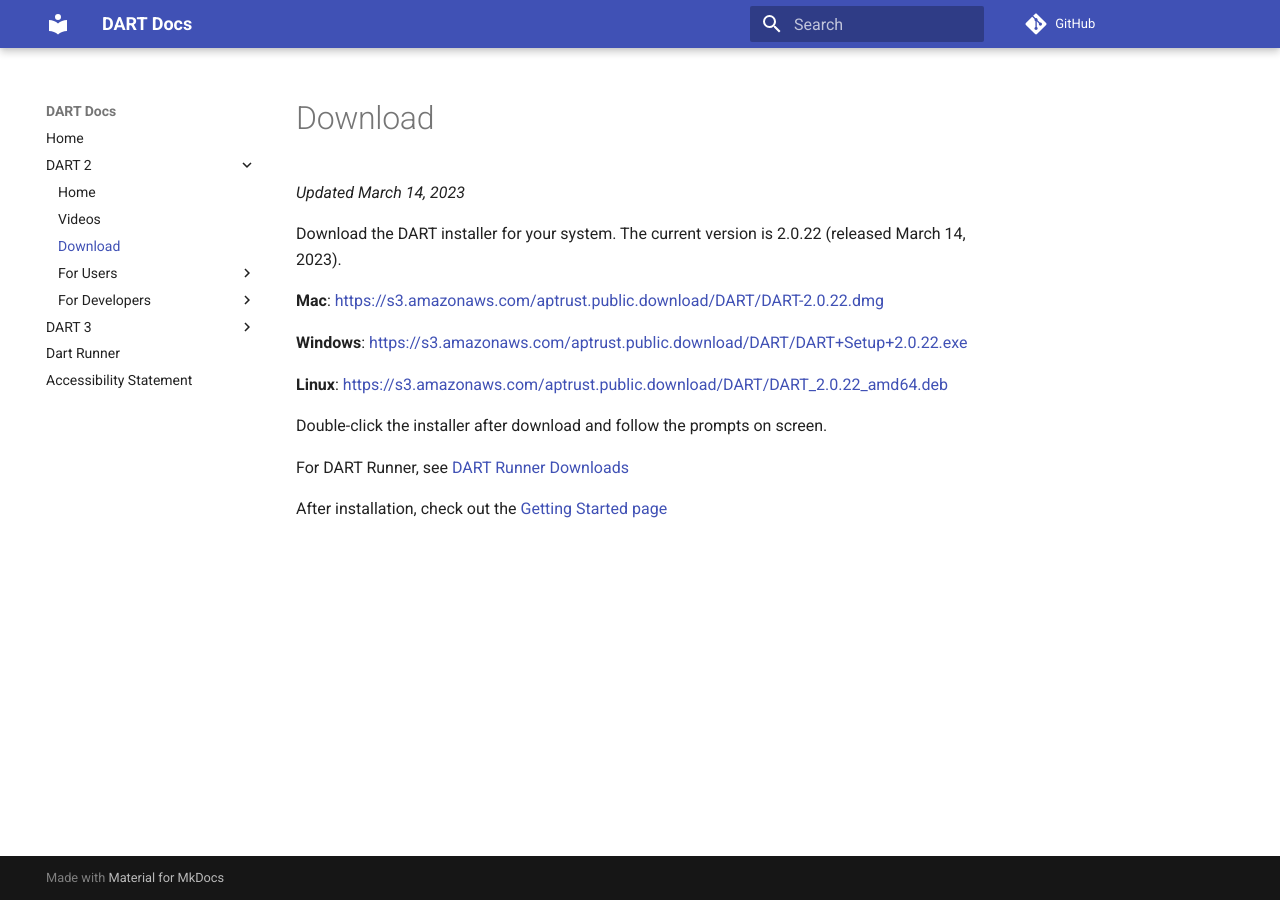
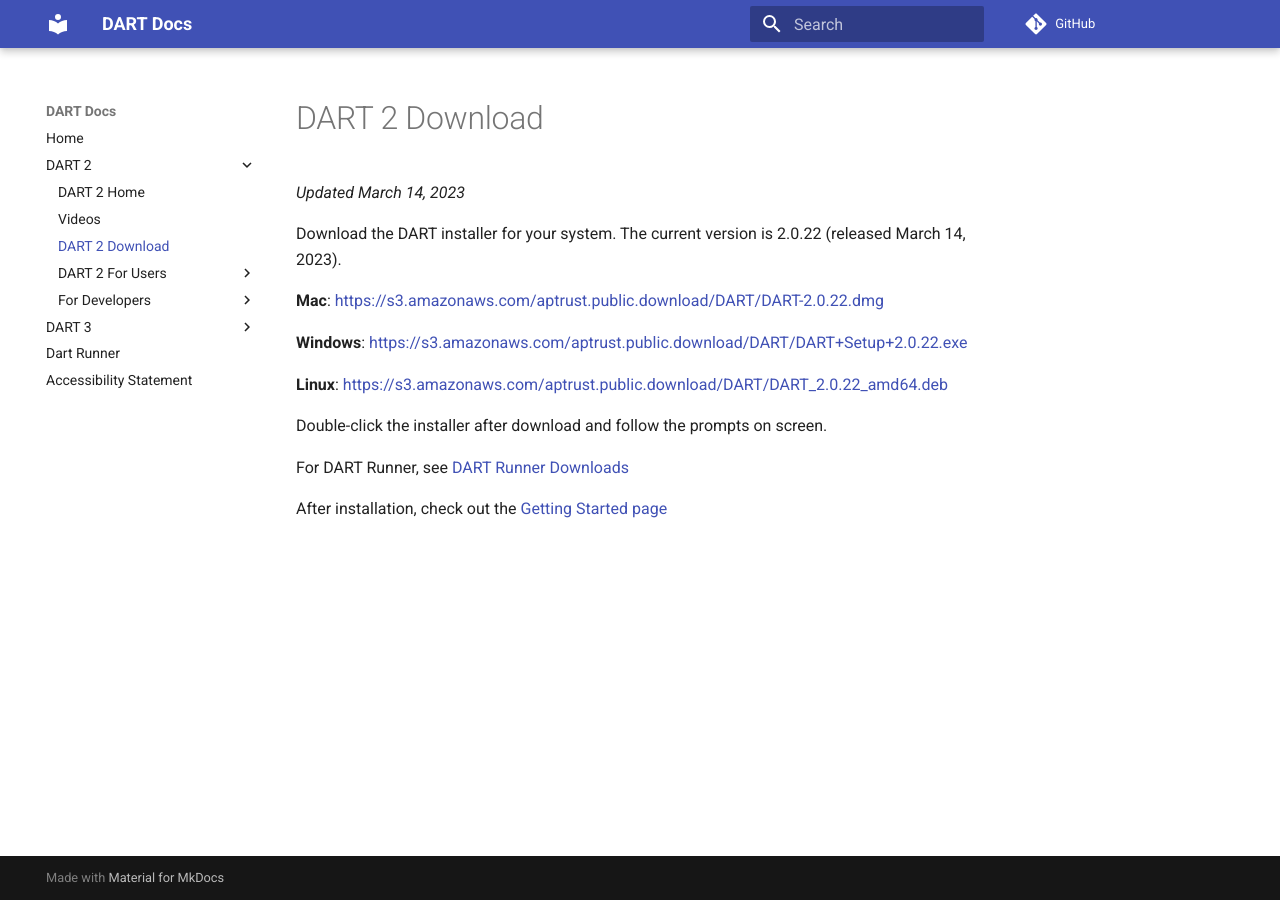
Before and after one commit to APTrust/dart-docs, an MkDocs documentation site: the page built from docs/dart2/download.md, in a window 1280 px wide. Built offline with MkDocs 1.6.1 and Material for MkDocs 9.7.7, drawn with Linux system fonts in a browser that asks for light colours; comment, search, counter and statistics services are not loaded; some of the changed lines change nothing that is shown.

Commit message:
fix(a11y): unique page titles and disambiguate DART 2/3 nav labels (WCAG 2.4.2, 2.4.4)

```diff
--- a/mkdocs.yml
+++ b/mkdocs.yml
@@ -22,46 +22,46 @@
 nav:
   - Home: index.md
   - DART 2:
-    - Home: dart2/index.md
+    - DART 2 Home: dart2/index.md
     - Videos: dart2/videos.md
-    - Download: dart2/download.md
-    - For Users:
-        - dart2/users/getting_started.md
-        - Jobs:
-            - dart2/users/jobs/index.md
-            - dart2/users/jobs/list.md
-            - dart2/users/jobs/files.md
-            - dart2/users/jobs/packaging.md
-            - dart2/users/jobs/metadata.md
-            - dart2/users/jobs/upload.md
-            - dart2/users/jobs/run.md
-            - dart2/users/jobs/delete.md
-            - dart2/users/jobs/validation.md
-            - dart2/users/jobs/troubleshooting.md
-        - Workflows:
-            - dart2/users/workflows/index.md
+    - DART 2 Download: dart2/download.md
+    - DART 2 For Users:
+        - DART 2 Getting Started: dart2/users/getting_started.md
+        - DART 2 Jobs:
+            - DART 2 Jobs: dart2/users/jobs/index.md
+            - DART 2 Listing Jobs: dart2/users/jobs/list.md
+            - DART 2 Adding Files: dart2/users/jobs/files.md
+            - DART 2 Packaging: dart2/users/jobs/packaging.md
+            - DART 2 Metadata: dart2/users/jobs/metadata.md
+            - DART 2 Uploads: dart2/users/jobs/upload.md
+            - DART 2 Run Your Job: dart2/users/jobs/run.md
+            - DART 2 Deleting Jobs: dart2/users/jobs/delete.md
+            - DART 2 Validation Jobs: dart2/users/jobs/validation.md
+            - DART 2 Troubleshooting Jobs: dart2/users/jobs/troubleshooting.md
+        - DART 2 Workflows:
+            - DART 2 Workflows: dart2/users/workflows/index.md
             - dart2/users/workflows/job_params.md
-            - dart2/users/workflows/batch_jobs.md
-        - Settings:
-            - dart2/users/settings/index.md
-            - dart2/users/settings/app_settings.md
-            - dart2/users/settings/internal_settings.md
-            - dart2/users/settings/remote_repositories.md
-            - dart2/users/settings/storage_services.md
+            - DART 2 Batch Jobs: dart2/users/workflows/batch_jobs.md
+        - DART 2 Settings:
+            - DART 2 Settings: dart2/users/settings/index.md
+            - DART 2 App Settings: dart2/users/settings/app_settings.md
+            - DART 2 Internal Settings: dart2/users/settings/internal_settings.md
+            - DART 2 Remote Repositories: dart2/users/settings/remote_repositories.md
+            - DART 2 Storage Services: dart2/users/settings/storage_services.md
             - dart2/users/settings/plugins.md
-            - dart2/users/settings/export.md
-            - dart2/users/settings/import.md
-        - Dashboard: dart2/users/dashboard.md
-        - BagIt Profiles:
-            - dart2/users/bagit/index.md
-            - dart2/users/bagit/importing.md
-            - dart2/users/bagit/exporting.md
-            - dart2/users/bagit/creating.md
-            - dart2/users/bagit/customizing.md
-        - Command Line Reference: dart2/users/command_line.md
+            - DART 2 Exporting Settings: dart2/users/settings/export.md
+            - DART 2 Importing Settings: dart2/users/settings/import.md
+        - DART 2 Dashboard: dart2/users/dashboard.md
+        - DART 2 BagIt Profiles:
+            - DART 2 BagIt Profiles: dart2/users/bagit/index.md
+            - DART 2 Importing Profiles: dart2/users/bagit/importing.md
+            - DART 2 Exporting Profiles: dart2/users/bagit/exporting.md
+            - DART 2 Creating Profiles: dart2/users/bagit/creating.md
+            - DART 2 Customizing Profiles: dart2/users/bagit/customizing.md
+        - DART 2 Command Line Reference: dart2/users/command_line.md
         - Scripting with DART: dart2/users/scripting.md
-        - Logs: dart2/users/logs.md
-        - FAQ: dart2/users/faq.md
+        - DART 2 Logs: dart2/users/logs.md
+        - DART 2 FAQ: dart2/users/faq.md
     - For Developers:
         - dart2/developers/index.md
         - Architecture: dart2/developers/architecture.md
@@ -79,44 +79,44 @@
             - Network Clients: dart2/developers/plugins/network_clients.md
             - Repository Clients: dart2/developers/plugins/repo_clients.md
   - DART 3:
-    - Home: dart3/index.md
-    - Download: dart3/download.md
-    - For Users:
-        - dart3/users/getting_started.md
-        - Jobs:
-            - dart3/users/jobs/index.md
-            - dart3/users/jobs/list.md
+    - DART 3 Home: dart3/index.md
+    - DART 3 Download: dart3/download.md
+    - DART 3 For Users:
+        - DART 3 Getting Started: dart3/users/getting_started.md
+        - DART 3 Jobs:
+            - DART 3 Jobs: dart3/users/jobs/index.md
+            - DART 3 Listing Jobs: dart3/users/jobs/list.md
             - dart3/users/jobs/artifacts.md
-            - dart3/users/jobs/files.md
-            - dart3/users/jobs/packaging.md
-            - dart3/users/jobs/metadata.md
-            - dart3/users/jobs/upload.md
+            - DART 3 Adding Files: dart3/users/jobs/files.md
+            - DART 3 Packaging: dart3/users/jobs/packaging.md
+            - DART 3 Metadata: dart3/users/jobs/metadata.md
+            - DART 3 Uploads: dart3/users/jobs/upload.md
             - dart3/users/jobs/upload_jobs.md
-            - dart3/users/jobs/run.md
-            - dart3/users/jobs/delete.md
-            - dart3/users/jobs/validation.md
+            - DART 3 Run Your Job: dart3/users/jobs/run.md
+            - DART 3 Deleting Jobs: dart3/users/jobs/delete.md
+            - DART 3 Validation Jobs: dart3/users/jobs/validation.md
             - dart3/users/jobs/download_jobs.md
-            - dart3/users/jobs/troubleshooting.md
-        - Workflows:
-            - dart3/users/workflows/index.md
-            - dart3/users/workflows/batch_jobs.md
-        - Settings:
-            - dart3/users/settings/index.md
-            - dart3/users/settings/app_settings.md
-            - dart3/users/settings/internal_settings.md
-            - dart3/users/settings/remote_repositories.md
-            - dart3/users/settings/storage_services.md
-            - dart3/users/settings/export.md
-            - dart3/users/settings/import.md
-        - Dashboard: dart3/users/dashboard.md
-        - BagIt Profiles:
-            - dart3/users/bagit/index.md
-            - dart3/users/bagit/importing.md
-            - dart3/users/bagit/exporting.md
-            - dart3/users/bagit/creating.md
-            - dart3/users/bagit/customizing.md
-        - Command Line Reference: dart3/users/command_line.md
-        - Logs: dart3/users/logs.md
-        - FAQ: dart3/users/faq.md
+            - DART 3 Troubleshooting Jobs: dart3/users/jobs/troubleshooting.md
+        - DART 3 Workflows:
+            - DART 3 Workflows: dart3/users/workflows/index.md
+            - DART 3 Batch Jobs: dart3/users/workflows/batch_jobs.md
+        - DART 3 Settings:
+            - DART 3 Settings: dart3/users/settings/index.md
+            - DART 3 App Settings: dart3/users/settings/app_settings.md
+            - DART 3 Internal Settings: dart3/users/settings/internal_settings.md
+            - DART 3 Remote Repositories: dart3/users/settings/remote_repositories.md
+            - DART 3 Storage Services: dart3/users/settings/storage_services.md
+            - DART 3 Exporting Settings: dart3/users/settings/export.md
+            - DART 3 Importing Settings: dart3/users/settings/import.md
+        - DART 3 Dashboard: dart3/users/dashboard.md
+        - DART 3 BagIt Profiles:
+            - DART 3 BagIt Profiles: dart3/users/bagit/index.md
+            - DART 3 Importing Profiles: dart3/users/bagit/importing.md
+            - DART 3 Exporting Profiles: dart3/users/bagit/exporting.md
+            - DART 3 Creating Profiles: dart3/users/bagit/creating.md
+            - DART 3 Customizing Profiles: dart3/users/bagit/customizing.md
+        - DART 3 Command Line Reference: dart3/users/command_line.md
+        - DART 3 Logs: dart3/users/logs.md
+        - DART 3 FAQ: dart3/users/faq.md
   - Dart Runner: runner/index.md
   - Accessibility Statement: https://aptrust.org/accessibility-statement/
```
